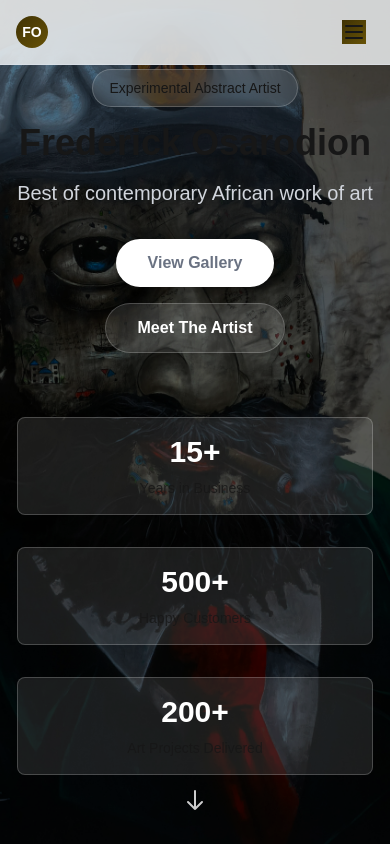
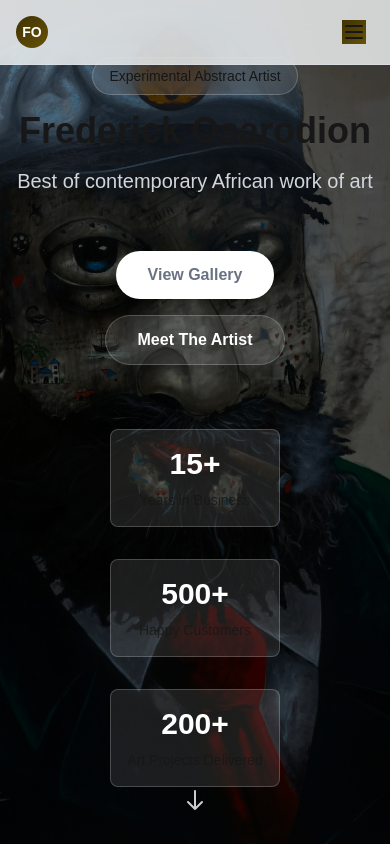
Before and after one commit to TheWiki2306/fredArt, a Next.js app: page / in a window 390 px wide. Shown: the top 844 px of the page. Built offline with nearby package versions, Linux system fonts and the light colour scheme.

Commit message:
mobile UI fix

```diff
--- a/src/components/HeroSection.tsx
+++ b/src/components/HeroSection.tsx
@@ -16,7 +16,7 @@
       </div>
 
       {/* Content */}
-      <div className="relative z-10 text-center max-w-4xl mx-auto px-4 sm:px-6 lg:px-8">
+      <div className="relative z-10 text-center max-w-4xl mx-auto px-4 sm:px-6 lg:px-8 h-screen flex flex-col justify-center">
         <div className="mb-6">
           <span className="inline-block px-4 py-2 glass rounded-full text-sm font-medium mb-4 fade-in">
             Experimental Abstract Artist
```
